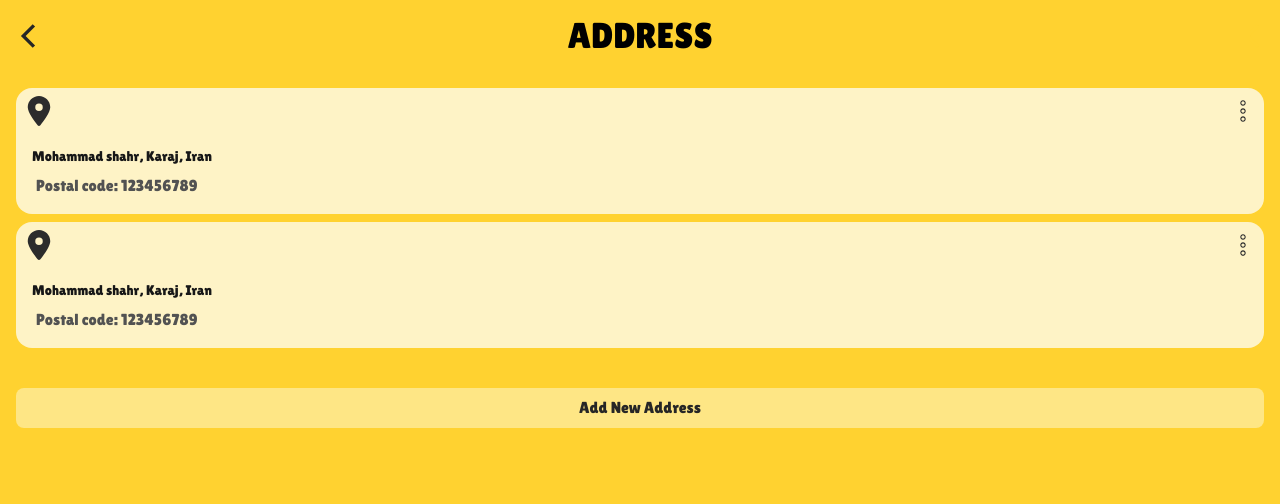
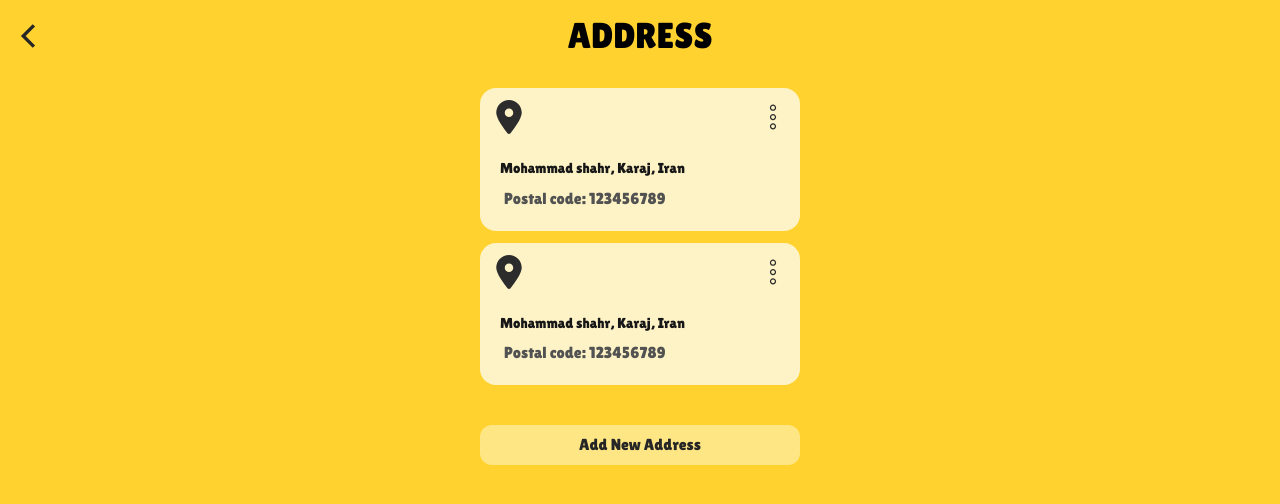
Before and after one commit to mahdibaderloo/fastfood, a React (Vite) app: page /address in a window 1280 px wide. Shown: the top 504 px of the page. Built offline with nearby package versions, Linux system fonts and the light colour scheme.

Commit message:
responsive Address (tablet size)

```diff
--- a/src/features/address/AddressItem.tsx
+++ b/src/features/address/AddressItem.tsx
@@ -6,6 +6,8 @@ import React, { useEffect, useRef, useState } from "react";
 function AddressItem() {
   const [isOpenOptions, setIsOpenOptions] = useState(false);
   const menuRef = useRef<HTMLDivElement>(null);
+
+  const width = window.innerWidth;
 
   useEffect(() => {
     function handleClickOutside(e: MouseEvent) {
@@ -26,18 +28,18 @@ function AddressItem() {
 
   return (
     <li
-      className="w-full bg-amber-100 p-2 rounded-2xl flex flex-col gap-2 relative"
+      className="w-full bg-amber-100 p-2 sm:p-3 rounded-2xl flex flex-col gap-2 relative"
       onClick={() => setIsOpenOptions(false)}
     >
       <div className="flex justify-between items-center">
         <p>
-          <FaLocationDot size={30} color="#2c2c2c" />
+          <FaLocationDot size={width > 640 ? 34 : 30} color="#2c2c2c" />
         </p>
         <p onClick={handleOpenOptions}>
-          <CiMenuKebab size={26} color="#2c2c2c" />
+          <CiMenuKebab size={width > 640 ? 30 : 26} color="#2c2c2c" />
         </p>
       </div>
-      <h4 className="text-neutral-900 text-sm ml-2 w-[95%] mt-3">
+      <h4 className="text-neutral-900 text-sm sm:text-[0.9rem] ml-2 w-[95%] mt-3 sm:mt-4">
         Mohammad shahr, Karaj, Iran
       </h4>
       <p className="text-[16px] ml-3 text-neutral-600">
--- a/src/pages/Address.tsx
+++ b/src/pages/Address.tsx
@@ -19,16 +19,18 @@ function Address() {
         classP="text-4xl dark:text-amber-300"
       />
       <main className="p-4 pt-22 h-screen overflow-y-scroll">
-        <ul className="flex flex-col items-center justify-center flex-wrap gap-2">
+        <ul className="flex flex-col items-center justify-center flex-wrap gap-2 sm:gap-3 sm:w-80 sm:mx-auto">
           <AddressItem />
           <AddressItem />
         </ul>
-        <button
-          className="bg-amber-200 text-neutral-800 w-full rounded-lg p-2 mt-10"
-          onClick={handleAddAddress}
-        >
-          Add New Address
-        </button>
+        <div className="sm:w-80 sm:mx-auto">
+          <button
+            className="bg-amber-200 text-neutral-800 w-full rounded-lg sm:rounded-xl p-2 mt-10"
+            onClick={handleAddAddress}
+          >
+            Add New Address
+          </button>
+        </div>
         <Modal />
         <div className="w-full h-2"></div>
       </main>
```
